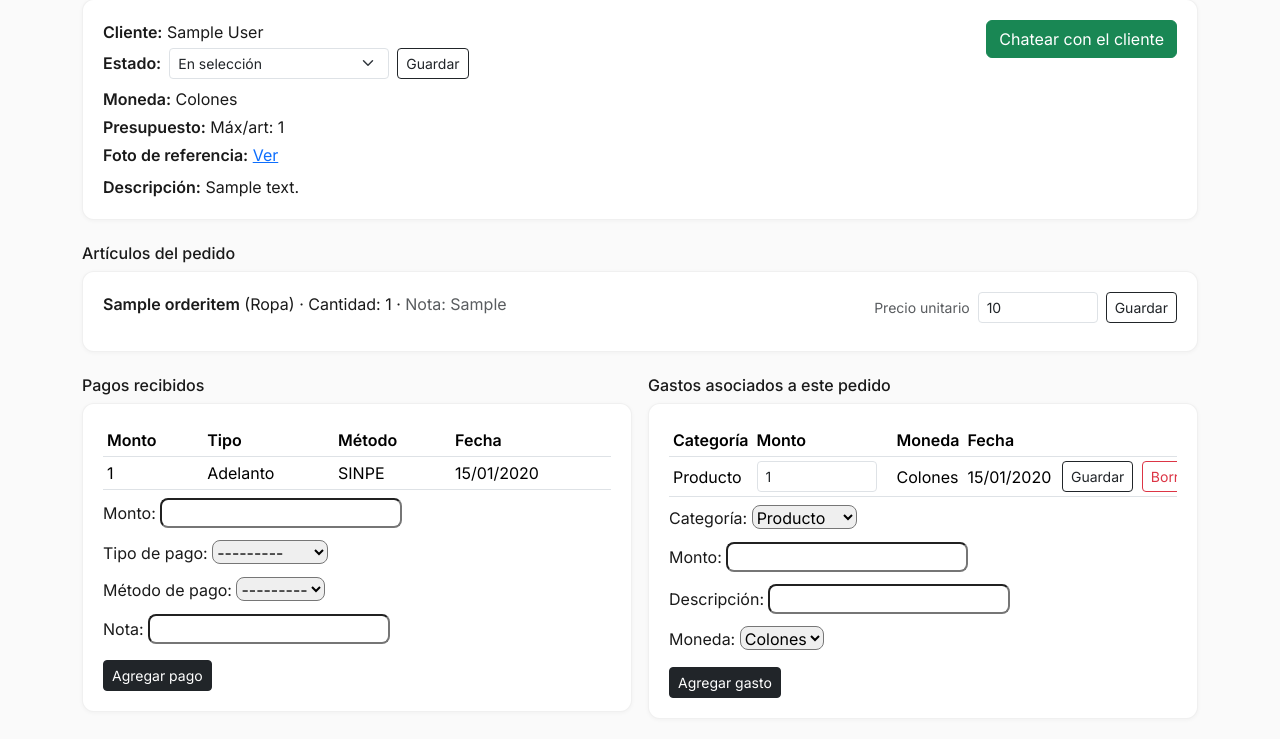
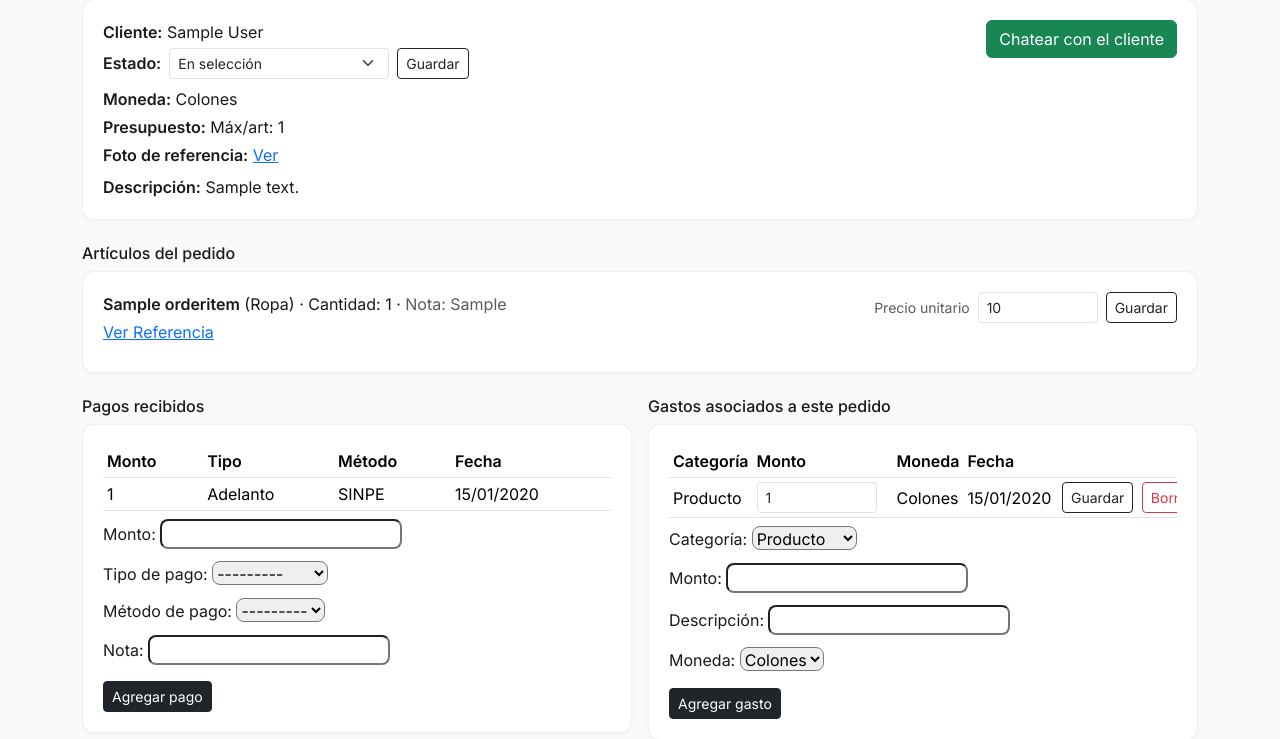
Before and after one commit to JoelkyVargas/personal_shoppers, a Django app: page /dashboard/shopper/pedidos/1/ in a window 1280 px wide. Shown: the part 161-900 px from the top of the page. Run offline with Django 5.2, Linux system fonts and the light colour scheme; a user stored in the database is signed in; tables that the repository leaves empty hold one stand-in row (values such as "Sample post"); some libraries are stand-ins or nearby versions.

Commit message:
Ver referencia

```diff
--- a/marketplace/forms.py
+++ b/marketplace/forms.py
@@ -234,10 +234,10 @@ class OrderForm(forms.ModelForm):
         label="Moneda",
         choices=CURRENCY_CHOICES,
     )
-    foto_referencia_url = forms.URLField(
-        label="Foto de referencia (URL)",
+    referencia_foto = forms.ImageField(
         required=False,
-        help_text="Opcional: enlace a una foto de referencia del producto.",
+        label="Foto de referencia",
+        widget=forms.ClearableFileInput(attrs={"class": "form-control", "accept": "image/*"}),
     )
 
     class Meta:
--- a/marketplace/models.py
+++ b/marketplace/models.py
@@ -347,6 +347,22 @@ class OrderItem(TimestampedModel):
     cantidad = models.PositiveIntegerField(default=1)
     nota = models.CharField("Nota", max_length=255, blank=True)
 
+
+    # Link / foto de referencia por artículo (para que el shopper pueda ver/descargar)
+    referencia_url = models.URLField(
+        blank=True,
+        verbose_name="Link de referencia",
+        help_text="URL del producto (ej. Amazon, Walmart, etc.).",
+    )
+    referencia_foto = models.ImageField(
+        upload_to="order_items/",
+        blank=True,
+        null=True,
+        verbose_name="Foto de referencia",
+        help_text="Foto o captura del artículo que el cliente desea.",
+    )
+
+
     # NUEVO: precio por artículo (unitario) definido por el shopper
     precio_unitario = models.PositiveIntegerField(
         null=True,
--- a/marketplace/templates/marketplace/auth_register_customer.html
+++ b/marketplace/templates/marketplace/auth_register_customer.html
@@ -6,9 +6,7 @@
   <div class="col-md-6 col-lg-5">
     <div class="ps-card">
       <h1 class="h5 mb-3">Crear cuenta de cliente</h1>
-      <p class="small text-muted">
-        Podrás crear pedidos, pagar por partes y seguir el progreso con tu shopper.
-      </p>
+
 
       <form method="post">
         {% csrf_token %}
--- a/marketplace/templates/marketplace/shopper_order_detail.html
+++ b/marketplace/templates/marketplace/shopper_order_detail.html
@@ -47,7 +47,7 @@
         {% if pedido.foto_referencia_url %}
         <p class="mb-1">
           <strong>Foto de referencia:</strong>
-          <a href="{{ pedido.foto_referencia_url }}" target="_blank">Ver</a>
+          <a href="{{ pedido.foto_referencia_url }}" target="_blank" rel="noopener noreferrer">Ver</a>
         </p>
         {% endif %}
 
@@ -86,6 +86,21 @@
             ({{ art.get_categoria_display }})
             · Cantidad: {{ art.cantidad }}
             {% if art.nota %} · <span class="text-muted">Nota: {{ art.nota }}</span>{% endif %}
+
+            {# === NUEVO: Ver Referencia por artículo === #}
+            <div class="mt-1">
+              {% if art.referencia_foto %}
+                <a href="{{ art.referencia_foto.url }}" target="_blank" rel="noopener noreferrer">
+                  Ver Referencia
+                </a>
+              {% elif art.referencia_url %}
+                <a href="{{ art.referencia_url }}" target="_blank" rel="noopener noreferrer">
+                  Ver Referencia
+                </a>
+              {% else %}
+                <span class="text-muted small">Sin referencia</span>
+              {% endif %}
+            </div>
           </div>
 
           <div class="text-md-end">
--- a/marketplace/templates/marketplace/shopper_profile.html
+++ b/marketplace/templates/marketplace/shopper_profile.html
@@ -75,7 +75,7 @@
       {{ form.non_field_errors }}
 
       <div class="mb-3">
-        <label class="form-label">Foto de perfil (Solo si querés cambiarla)</label>
+        <label class="form-label">Foto de perfil (solo si querés cambiarla)</label>
         <input
           type="file"
           name="foto_archivo"
--- a/recolectar_codigo.py
+++ b/recolectar_codigo.py
@@ -16,7 +16,7 @@ Created on Tue Nov 11 20:57:40 2025
 import os
 
 # CONFIGURACIÓN: tú solo cambias ESTA línea con la ruta de tu proyecto
-PROJECT_ROOT = r"C:\Users\jvz16\Proyectos"  # <-- pon aquí la raíz de tu proyecto
+PROJECT_ROOT = r"C:\Users\jvz16\Proyectos\personal_shoppers"  # <-- pon aquí la raíz de tu proyecto
 
 # nombre del archivo de salida en la raíz del proyecto
 OUTPUT_FILENAME = "personal_shoppers_codigo_completo.txt"
```
Also changed, not shown: marketplace/migrations/0017_orderitem_referencia_foto_orderitem_referencia_url.py (added).
